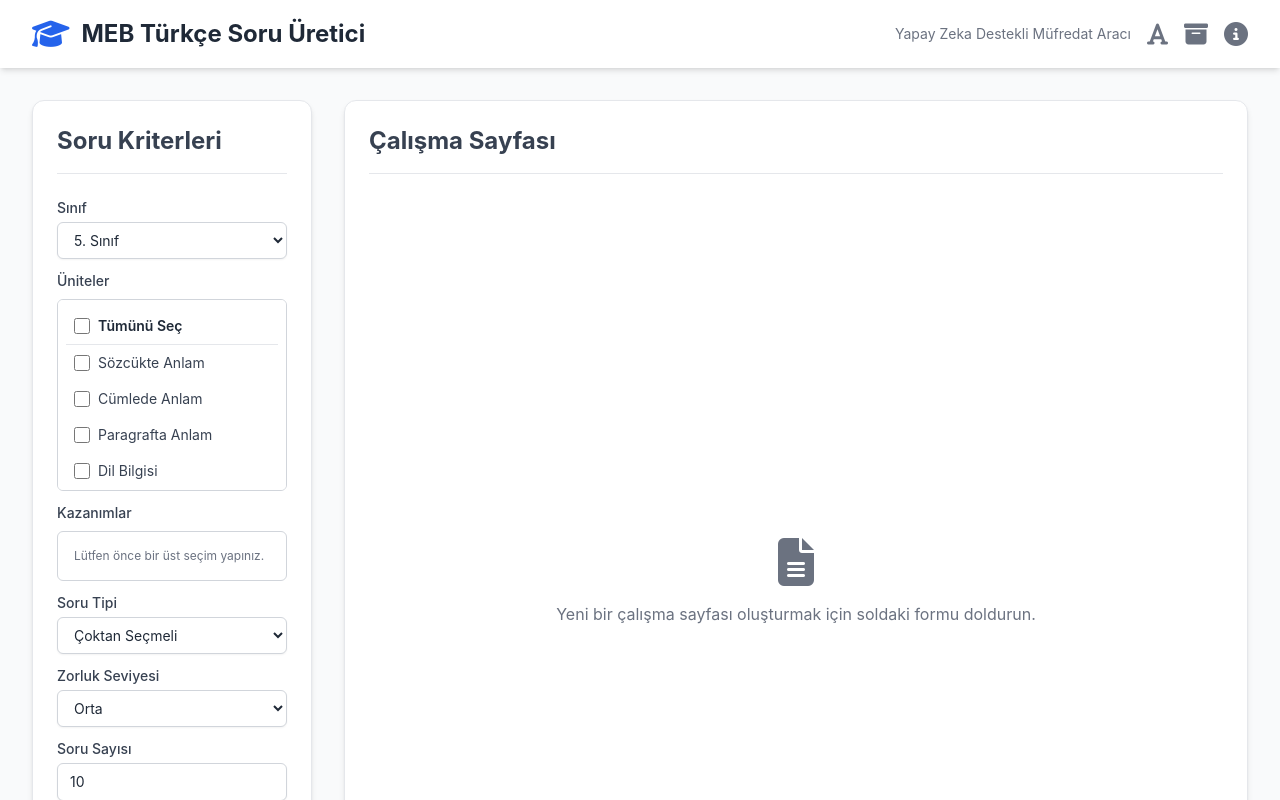
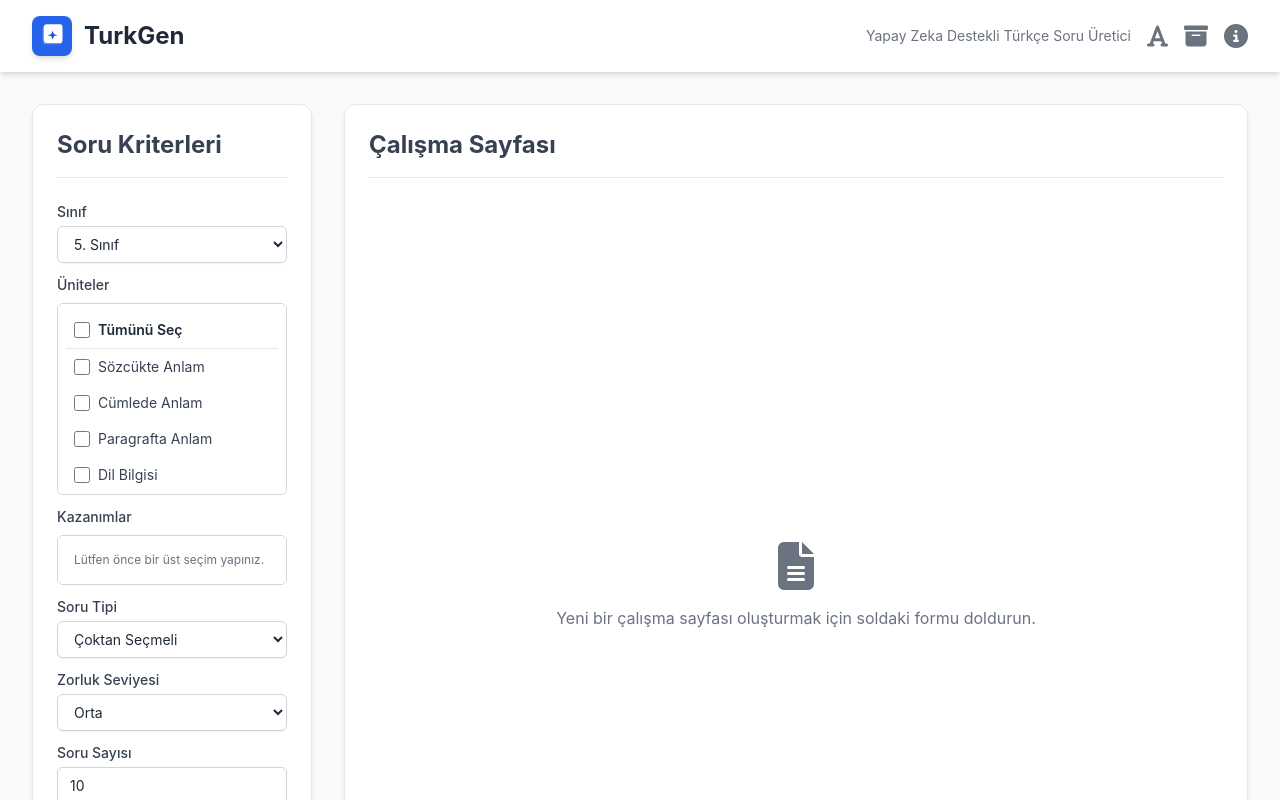
Before and after one commit to morimasi/turkgen, a React (Vite) app: page / in a window 1280 px wide. Shown: the top 800 px of the page. Built offline with nearby package versions, Linux system fonts and the light colour scheme; a web font is replaced by a local one.

Commit message:
refactor: Rename project to TurkGen
Update project name and related metadata across the application. This includes:
- `package.json`
- `index.html` title
- `metadata.json` name and description
- Header component logo and title
- PDF and archive storage keys to reflect the new project name.

```diff
--- a/components/ArchiveModal.tsx
+++ b/components/ArchiveModal.tsx
@@ -14,7 +14,7 @@ export const ArchiveModal: React.FC<ArchiveModalProps> = ({ isOpen, onClose, onL
   useEffect(() => {
     if (isOpen) {
       try {
-        const archiveData = localStorage.getItem('turkceSoruArsivi');
+        const archiveData = localStorage.getItem('turkGenSoruArsivi');
         const archive = archiveData ? JSON.parse(archiveData) : [];
         archive.sort((a: ArchivedExam, b: ArchivedExam) => new Date(b.date).getTime() - new Date(a.date).getTime());
         setArchivedExams(archive);
@@ -28,7 +28,7 @@ export const ArchiveModal: React.FC<ArchiveModalProps> = ({ isOpen, onClose, onL
   const handleDelete = (examId: string) => {
     if (window.confirm("Bu sınavı arşivden silmek istediğinizden emin misiniz?")) {
       const updatedExams = archivedExams.filter(exam => exam.id !== examId);
-      localStorage.setItem('turkceSoruArsivi', JSON.stringify(updatedExams));
+      localStorage.setItem('turkGenSoruArsivi', JSON.stringify(updatedExams));
       setArchivedExams(updatedExams);
     }
   };
--- a/components/Header.tsx
+++ b/components/Header.tsx
@@ -7,16 +7,27 @@ interface HeaderProps {
   onToggleFont: () => void;
 }
 
+const Logo: React.FC = () => (
+    <div className="flex items-center justify-center h-10 w-10 rounded-lg bg-blue-600 shadow-md">
+        <svg width="28" height="28" viewBox="0 0 24 24" fill="none" xmlns="http://www.w3.org/2000/svg">
+            <path d="M4 19.5A2.5 2.5 0 0 1 6.5 17H20v2H6.5A2.5 2.5 0 0 1 4 16.5v-11A2.5 2.5 0 0 1 6.5 3H20v14H6.5A2.5 2.5 0 0 1 4 14.5v-5z" fill="white" opacity="0.3"></path>
+            <path d="M5 4.5A2.5 2.5 0 0 1 7.5 2H19a2 2 0 0 1 2 2v12a2 2 0 0 1-2 2H7.5A2.5 2.5 0 0 1 5 15.5V4.5z" fill="white"></path>
+            <path d="M12.5 7.5L11.25 10.5L8 11.25L11.25 12L12.5 15L13.75 12L17 11.25L13.75 10.5L12.5 7.5Z" fill="#1d4ed8"></path>
+        </svg>
+    </div>
+);
+
+
 export const Header: React.FC<HeaderProps> = ({ onShowAbout, onShowArchive, fontFamily, onToggleFont }) => {
   return (
     <header className="bg-white shadow-md no-print">
       <div className="container mx-auto px-4 md:px-8 py-4 flex items-center justify-between">
         <div className="flex items-center space-x-3">
-          <i className="fas fa-graduation-cap text-3xl text-blue-600"></i>
-          <h1 className="text-2xl font-bold text-gray-800">MEB Türkçe Soru Üretici</h1>
+          <Logo />
+          <h1 className="text-2xl font-bold text-gray-800">TurkGen</h1>
         </div>
         <div className="flex items-center space-x-4">
-            <p className="text-sm text-gray-500 hidden md:block">Yapay Zeka Destekli Müfredat Aracı</p>
+            <p className="text-sm text-gray-500 hidden md:block">Yapay Zeka Destekli Türkçe Soru Üretici</p>
             <button
                 onClick={onToggleFont}
                 className={`text-gray-500 hover:text-blue-600 transition-colors ${fontFamily === 'Atkinson Hyperlegible' ? 'text-blue-600' : ''}`}
--- a/components/QuestionDisplay.tsx
+++ b/components/QuestionDisplay.tsx
@@ -334,7 +334,7 @@ export const QuestionDisplay: React.FC<QuestionDisplayProps> = ({ questions }) =
             heightLeft -= (pdfHeight - 20);
         }
 
-        pdf.save(`turkce-sorular-${Date.now()}.pdf`);
+        pdf.save(`turkgen-sorular-${Date.now()}.pdf`);
     } catch (error) {
         console.error("Error generating PDF:", error);
         alert("PDF oluşturulurken bir hata oluştu.");
@@ -348,7 +348,7 @@ export const QuestionDisplay: React.FC<QuestionDisplayProps> = ({ questions }) =
         const examName = prompt("Bu sınav setine bir ad verin:", `Sınav - ${new Date().toLocaleDateString('tr-TR')}`);
         if (!examName) return;
 
-        const archive = JSON.parse(localStorage.getItem('turkceSoruArsivi') || '[]');
+        const archive = JSON.parse(localStorage.getItem('turkGenSoruArsivi') || '[]');
         const newExam = {
             id: `exam-${Date.now()}`,
             name: examName,
@@ -356,7 +356,7 @@ export const QuestionDisplay: React.FC<QuestionDisplayProps> = ({ questions }) =
             questions: questions
         };
         archive.push(newExam);
-        localStorage.setItem('turkceSoruArsivi', JSON.stringify(archive));
+        localStorage.setItem('turkGenSoruArsivi', JSON.stringify(archive));
         alert(`"${examName}" başarıyla arşive kaydedildi!`);
     } catch (error) {
         console.error("Arşive kaydederken hata oluştu:", error);
--- a/index.html
+++ b/index.html
@@ -3,7 +3,7 @@
   <head>
     <meta charset="UTF-8" />
     <meta name="viewport" content="width=device-width, initial-scale=1.0" />
-    <title>MEB Türkçe Soru Üretici</title>
+    <title>TurkGen - Yapay Zeka Destekli Türkçe Soru Üretici</title>
     <script src="https://cdn.tailwindcss.com"></script>
     <link rel="stylesheet" href="https://cdnjs.cloudflare.com/ajax/libs/font-awesome/6.5.1/css/all.min.css">
     <link rel="preconnect" href="https://fonts.googleapis.com">
--- a/metadata.json
+++ b/metadata.json
@@ -1,6 +1,6 @@
 {
-  "name": "MEB Türkçe Soru Üretici",
-  "description": "Milli Eğitim Bakanlığı müfredatına uygun, 4-8. sınıflar için yapay zeka destekli Türkçe soruları üreten bir web uygulaması.",
+  "name": "TurkGen",
+  "description": "TurkGen, Milli Eğitim Bakanlığı müfredatına uygun, 4-8. sınıflar için yapay zeka destekli Türkçe soruları üreten bir web uygulamasıdır.",
   "requestFramePermissions": [
     "microphone"
   ]
--- a/package.json
+++ b/package.json
@@ -1,5 +1,5 @@
 {
-  "name": "meb-türkçe-soru-üretici",
+  "name": "turkgen",
   "private": true,
   "version": "0.0.0",
   "type": "module",
```
